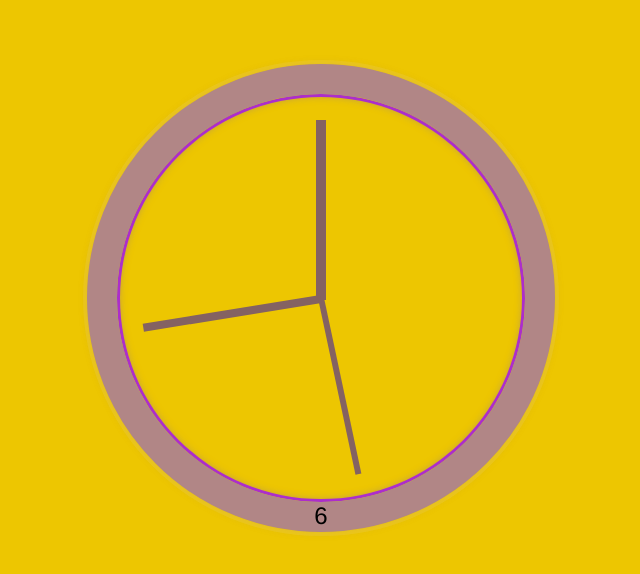
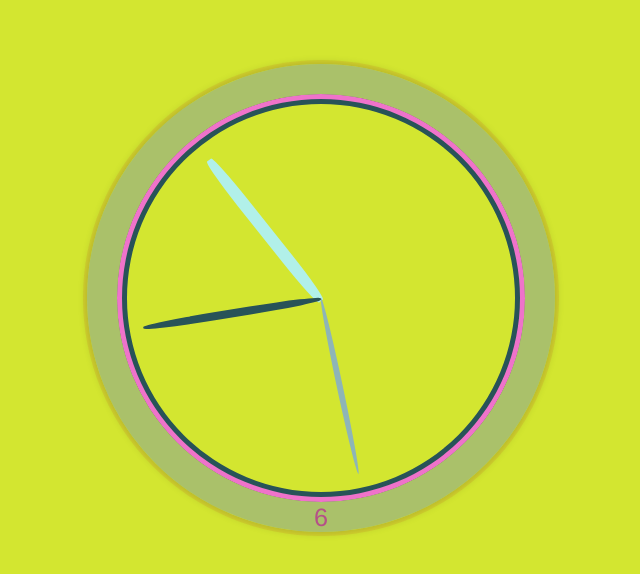
Before and after one commit to shaikhanis/simple_Clock, a plain HTML site: page index.html in a window 1280 px wide. Shown: the part 102-676 px from the top of the page, without its empty margins (319-959 px from the left). Drawn offline with Linux system fonts and the light colour scheme.

Commit message:
simple clock by SK...

```diff
--- a/css/style.css
+++ b/css/style.css
@@ -1,5 +1,5 @@
 html {
-    background:#edc601;
+    background:#cce20dda;
     background-size:cover;
     font-family:'helvetica neue';
     text-align: center;
@@ -8,7 +8,7 @@ html {
 
   body {
     margin: 0;
-    font-size: 2rem;
+    font-size: 2.1rem;
     display:flex;
     flex:1;
     min-height: 100vh;
@@ -18,16 +18,16 @@ html {
   .clock {
     width: 30rem;
     height: 30rem;
-    border:30px solid rgb(177, 134, 134);
+    border:30px solid rgba(163, 188, 116, 0.86);
     border-radius:50%;
     margin:50px auto;
     position: relative;
     padding:2rem;
     box-shadow:
-      0 0 0 4px rgba(239, 221, 221, 0.1),
-      inset 0 0 0 3px #ac2ecb,
-      inset 0 0 10px rgb(154, 125, 125),
-      0 0 10px rgba(147, 111, 111, 0.2);
+      0 0 0 4px rgba(196, 31, 31, 0.1),
+      inset 0px 0px 0px 5px #ef73ca,
+      inset 0px 0px 0px 10px rgb(40, 83, 88),
+      0 0 10px rgba(0,0,0,0.2);
   }
 
   .clock-face {
@@ -39,10 +39,11 @@ html {
 
   .hour {
     width:50%;
-    height:10px;
-    background:rgb(132, 98, 98);
+    height:12px;
+    background:rgb(177, 240, 233);
     position: absolute;
     top:50%;
+    border-radius: 30%;
     transform-origin: 100%;
     transform: rotate(90deg);
     transition: all 0.05s;
@@ -52,7 +53,8 @@ html {
   .min {
     width:50%;
     height:8px;
-    background:rgb(132, 98, 98);
+    border-radius: 40%;
+    background:rgb(40, 83, 88);
     position: absolute;
     top:50%;
     transform-origin: 100%;
@@ -60,10 +62,12 @@ html {
     transition: all 0.05s;
     transition-timing-function: cubic-bezier(0.1, 2.7, 0.58, 1);
   }
+
   .second {
     width:50%;
     height:6px;
-    background:rgb(132, 98, 98);
+    border-radius: 50%;
+    background:rgb(142, 181, 183);
     position: absolute;
     top:50%;
     transform-origin: 100%;
--- a/index.html
+++ b/index.html
@@ -10,12 +10,11 @@
 <body>
     <div class="clock">
         <div class="clock-face">
-         <div class="hand hour"></div>
-         <div class="hand hour"></div>
-          <div class="hand min"></div>
-          <div class="hand second"></div>
-       </div>
-       <p>6</p>
+         <div class="hour"></div>
+          <div class="min"></div>
+          <div class="second"></div>
+        </div>
+        <p class="six" style="color: rgb(181, 80, 136);">6</p>
      </div>
 
      <script type="text/javascript" src="script.js"></script>
--- a/script.js
+++ b/script.js
@@ -1,6 +1,6 @@
 const secondHand = document.querySelector('.second');
   const minsHand = document.querySelector('.min');
-  const hourHand = document.querySelector('.hour-hand');
+  const hourHand = document.querySelector('.hour');
 
   function setDate() {
     const now = new Date();
```
